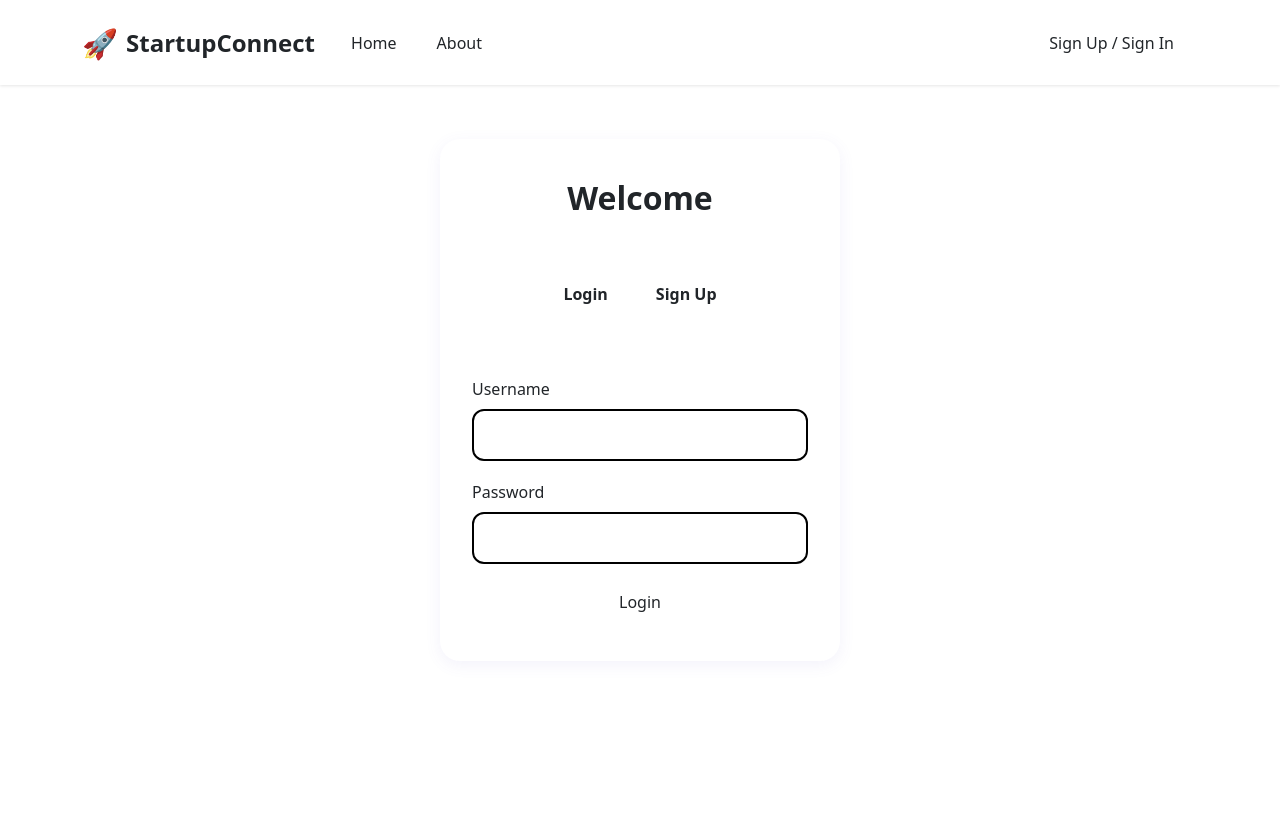
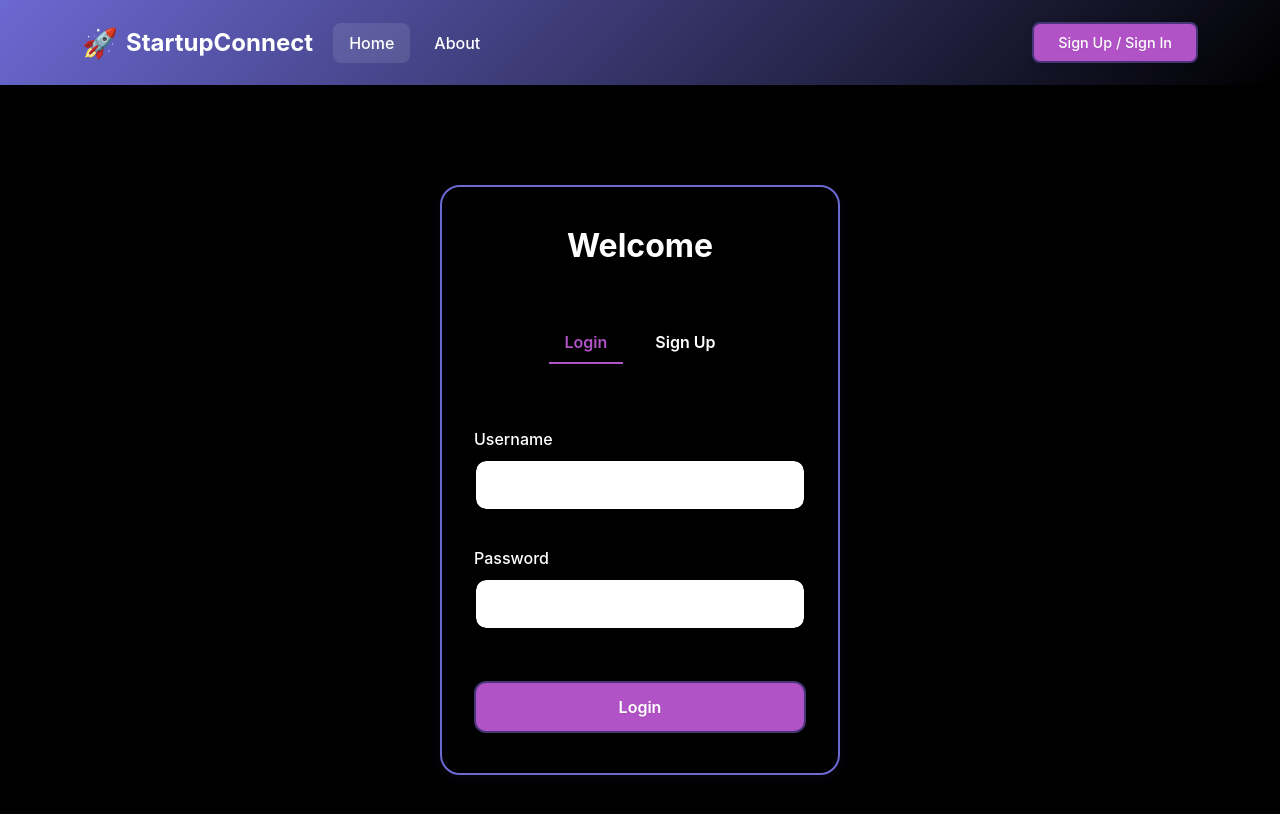
Before and after one commit to NightingaleX03/Startup-Connect, an Angular app in the folder client/frontend-app/: page /auth in a window 1280 px wide. Shown: the top 814 px of the page. Built offline with nearby package versions, Linux system fonts and the light colour scheme.

Commit message:
Changed styles

```diff
--- a/client/frontend-app/angular.json
+++ b/client/frontend-app/angular.json
@@ -27,7 +27,7 @@
               }
             ],
             "styles": [
-              "src/styles.css"
+              "src/styles.scss"
             ],
             "scripts": []
           },
--- a/client/frontend-app/package.json
+++ b/client/frontend-app/package.json
@@ -18,6 +18,7 @@
     "@angular/platform-browser": "^19.0.0",
     "@angular/platform-browser-dynamic": "^19.0.0",
     "@angular/router": "^19.0.0",
+    "bootstrap": "^5.3.6",
     "rxjs": "~7.8.0",
     "tslib": "^2.3.0",
     "zone.js": "~0.15.0"
--- a/client/frontend-app/src/app/components/navbar/navbar.component.scss
+++ b/client/frontend-app/src/app/components/navbar/navbar.component.scss
@@ -11,19 +11,19 @@
 
 // Navbar component styles
 .navbar {
+  background: linear-gradient(135deg, var(--primary-color) 0%, var(--secondary-color) 100%) !important;
   padding: 1rem 0;
   position: fixed;
   top: 0;
   left: 0;
   right: 0;
   z-index: 1000;
-  background-color: var(--primary-color);
   box-shadow: 0 1px 3px rgba(0, 0, 0, 0.1);
 
   .navbar-brand {
     font-size: 1.5rem;
     font-weight: 700;
-    color: var(--primary);
+    color: var(--white) !important;
     display: flex;
     align-items: center;
     gap: 0.5rem;
@@ -37,20 +37,20 @@
     margin: 0 0.25rem;
 
     .nav-link {
-      color: var(--text);
+      color: var(--white) !important;
       padding: 0.5rem 1rem;
       border-radius: 8px;
       transition: all 0.3s ease;
       font-weight: 500;
 
       &:hover {
-        background-color: var(--light-gray);
-        color: var(--primary);
+        background-color: rgba(255, 255, 255, 0.1);
+        color: var(--white) !important;
       }
 
       &.active {
-        background-color: var(--light-gray);
-        color: var(--primary);
+        background-color: rgba(255, 255, 255, 0.1);
+        color: var(--white) !important;
       }
     }
   }
@@ -72,33 +72,24 @@
     }
 
     .btn-signup {
-      background-color: var(--primary);
-      color: var(--white);
+      background-color: var(--white);
+      color: var(--primary-color);
       border: none;
 
       &:hover {
-        background-color: var(--secondary);
+        background-color: var(--accent-color);
+        color: var(--white);
       }
     }
 
-    .btn-login {
+    .btn-login, .btn-logout {
       background-color: transparent;
-      color: var(--primary);
-      border: 2px solid var(--primary);
+      color: var(--white) !important;
+      border: 2px solid var(--white);
 
       &:hover {
-        background-color: var(--light-gray);
-      }
-    }
-
-    .btn-logout {
-      background-color: transparent;
-      color: var(--danger);
-      border: 2px solid var(--danger);
-
-      &:hover {
-        background-color: var(--danger);
-        color: var(--white);
+        background-color: rgba(255, 255, 255, 0.1);
+        color: var(--white) !important;
       }
     }
   }
--- a/client/frontend-app/src/app/pages/about/about.component.scss
+++ b/client/frontend-app/src/app/pages/about/about.component.scss
@@ -1,6 +1,5 @@
 .about-header {
-  background: linear-gradient(135deg, var(--primary-color), var(--secondary-color));
-  color: var(--white);
+  background: linear-gradient(180deg, var(--primary-color) 0%, var(--secondary-color) 100%);
   padding: 120px 0 60px;
   text-align: center;
 
@@ -159,7 +158,7 @@
 
 .about-cta {
   padding: 80px 0;
-  background: linear-gradient(135deg, var(--primary-color), var(--secondary-color));
+  background: linear-gradient(180deg, var(--secondary-color) 0%, var(--primary-color) 100%);
   color: var(--white);
 
   .cta-content {
--- a/client/frontend-app/src/app/pages/auth/auth.component.scss
+++ b/client/frontend-app/src/app/pages/auth/auth.component.scss
@@ -22,7 +22,7 @@
   h1 {
     font-size: 2rem;
     font-weight: 700;
-    color: var(--primary-color);
+    color: var(#fff);
     text-align: center;
     margin-bottom: 1.5rem;
   }
@@ -33,7 +33,7 @@
     gap: 1rem;
     margin-bottom: 2rem;
     .nav-link {
-      color: var(--primary-color);
+      color: var(--white);
       border: none;
       background: none;
       font-weight: 600;
@@ -74,9 +74,9 @@
   }
 
   .alert-danger {
-    background: #fff;
-    color: #000;
-    border: 2px solid #ff0000;
+    background: #610707;
+    color: #fff;
+    border: 2px solid #610707;
     border-radius: 8px;
     padding: 1rem;
     margin-top: 1rem;
--- a/client/frontend-app/src/app/pages/home/home.component.html
+++ b/client/frontend-app/src/app/pages/home/home.component.html
@@ -11,7 +11,14 @@
   </div>
   <div class="hero-wave">
     <svg xmlns="http://www.w3.org/2000/svg" viewBox="0 0 1440 320">
-      <path fill="#ffffff" fill-opacity="1" d="M0,96L48,112C96,128,192,160,288,160C384,160,480,128,576,122.7C672,117,768,139,864,149.3C960,160,1056,160,1152,138.7C1248,117,1344,75,1392,53.3L1440,32L1440,320L1392,320C1344,320,1248,320,1152,320C1056,320,960,320,864,320C768,320,672,320,576,320C480,320,384,320,288,320C192,320,96,320,48,320L0,320Z"></path>
+      <defs>
+        <linearGradient id="waveGradient" x1="0%" y1="0%" x2="0%" y2="100%">
+          <stop offset="0%" style="stop-color:#6b69d2;stop-opacity:1" />
+          <stop offset="80%" style="stop-color:#000000;stop-opacity:1" />
+          <stop offset="100%" style="stop-color:#000000;stop-opacity:1" />
+        </linearGradient>
+      </defs>
+      <path fill="url(#waveGradient)" fill-opacity="1" d="M0,96L48,112C96,128,192,160,288,160C384,160,480,128,576,122.7C672,117,768,139,864,149.3C960,160,1056,160,1152,138.7C1248,117,1344,75,1392,53.3L1440,32L1440,320L1392,320C1344,320,1248,320,1152,320C1056,320,960,320,864,320C768,320,672,320,576,320C480,320,384,320,288,320C192,320,96,320,48,320L0,320Z"></path>
     </svg>
   </div>
 </section>
--- a/client/frontend-app/src/app/pages/home/home.component.scss
+++ b/client/frontend-app/src/app/pages/home/home.component.scss
@@ -1,12 +1,12 @@
 // Variables
 :root {
-  --primary-color: #2563eb;
-  --secondary-color: #4f46e5;
-  --accent-color: #7c3aed;
-  --background-color: #f8fafc;
-  --text-color: #1e293b;
+  --primary-color: #6b69d2;
+  --secondary-color: #000000;
+  --accent-color: #b153c6;
+  --background-color: #000000;
+  --text-color: #ffffff;
   --white: #ffffff;
-  --light-gray: #f1f5f9;
+  --light-gray: #000000;
   --border-radius: 8px;
   --transition: all 0.3s ease;
 }
@@ -18,7 +18,7 @@
 // Hero Section
 .hero {
   position: relative;
-  background: linear-gradient(135deg, var(--primary-color) 60%, var(--accent-color) 100%);
+  background: linear-gradient(135deg, var(--primary-color) 0%, var(--secondary-color) 100%);
   color: var(--white);
   padding: 120px 0 80px;
   overflow: hidden;
@@ -63,9 +63,9 @@
           border: 2px solid var(--primary-color);
 
           &:hover {
-            background: var(--accent-color);
+            background: var(--white);
             color: var(--white);
-            border-color: var(--accent-color);
+            border-color: var(--white);
           }
         }
 
@@ -94,14 +94,14 @@
 // Features Section
 .features {
   padding: 100px 0;
-  background: linear-gradient(90deg, var(--background-color) 60%, #e0e7ff 100%);
+  background: var(--background-color);  // Changed to solid black
 
   h2 {
     text-align: center;
     font-size: 2.5rem;
     font-weight: 700;
     margin-bottom: 3rem;
-    color: var(--primary-color);
+    color: var(--white);
   }
 
   .features-grid {
@@ -123,6 +123,9 @@
       transform: translateY(-5px);
       box-shadow: 0 8px 15px rgba(0, 0, 0, 0.1);
       border-color: var(--accent-color);
+      h3{
+        color: var(--primary-color);
+      }
     }
 
     .feature-icon {
@@ -135,7 +138,7 @@
       font-size: 1.5rem;
       font-weight: 600;
       margin-bottom: 1rem;
-      color: var(--primary-color);
+      color: var(--accent-color);
     }
 
     p {
@@ -218,7 +221,7 @@
 // CTA Section
 .cta {
   padding: 100px 0;
-  background: linear-gradient(135deg, var(--primary-color), var(--accent-color));
+  background: linear-gradient(180deg, var(--secondary-color) 0%, var(--primary-color) 100%);
   color: var(--white);
 
   .cta-content {
--- a/client/frontend-app/src/styles.scss
+++ b/client/frontend-app/src/styles.scss
@@ -1,11 +1,14 @@
+/* Import any necessary dependencies */
+@import 'bootstrap/dist/css/bootstrap.min.css';
+
 :root {
-  --primary-color: #6a5acd;
-  --secondary-color: #f4f4f9;
-  --accent-color: #00bcd4;
-  --text-color: #333;
-  --background-color: #ffffff;
-  --button-color: #95b2b0;
-  --button-hover: #7a8f8d;
+  --primary-color: #6b69d2;
+  --secondary-color: #000000;
+  --accent-color: #b153c6;
+  --text-color: #ffffff;
+  --background-color: #000000;
+  --button-color: #b153c6;
+  --button-hover: #473577;
 }
 
 body {
@@ -52,6 +55,22 @@ main {
       background-color: var(--background-color);
       color: var(--primary-color);
     }
+  }
+
+  .btn-signup, .btn-logout {
+    background-color: var(--button-color) !important;
+    color: #fff !important;
+    border: 2px solid var(--button-hover) !important;
+    padding: 0.5rem 1.5rem;
+    font-size: 0.9rem;
+    min-width: auto;
+    margin-left: 1rem;
+  }
+
+  .btn-signup:hover, .btn-logout:hover {
+    background-color: var(--button-hover) !important;
+    color: #fff !important;
+    border-color: var(--button-hover) !important;
   }
 }
 
@@ -111,7 +130,7 @@ main {
   font-weight: 600;
   box-shadow: 0 2px 8px rgba(0, 0, 0, 0.1);
   padding: 0.75rem 2rem;
-  transition: background 0.2s, color 0.2s, box-shadow 0.2s;
+  transition: all 0.2s ease;
   cursor: pointer;
   outline: none;
   text-shadow: 0 1px 2px rgba(0, 0, 0, 0.08);
@@ -119,6 +138,8 @@ main {
   display: inline-block;
   text-align: center;
   text-decoration: none;
+  position: relative;
+  z-index: 1;
 }
 
 .btn:hover, .btn:focus {
@@ -126,6 +147,7 @@ main {
   color: #fff !important;
   box-shadow: 0 4px 16px rgba(0, 0, 0, 0.15);
   border-color: var(--button-hover) !important;
+  transform: translateY(-1px);
 }
 
 .btn-primary {
@@ -158,3 +180,17 @@ main {
   border-color: var(--danger);
   color: var(--white);
 }
+
+.auth-page {
+  .btn {
+    width: 100%;
+    margin-top: 1rem;
+    background-color: var(--button-color) !important;
+    color: #fff !important;
+    border: 2px solid var(--button-hover) !important;
+  }
+
+  .form-group {
+    margin-bottom: 1rem;
+  }
+}
```
Also changed, not shown: 1 other file (tests, documents, lock files or other folders).
